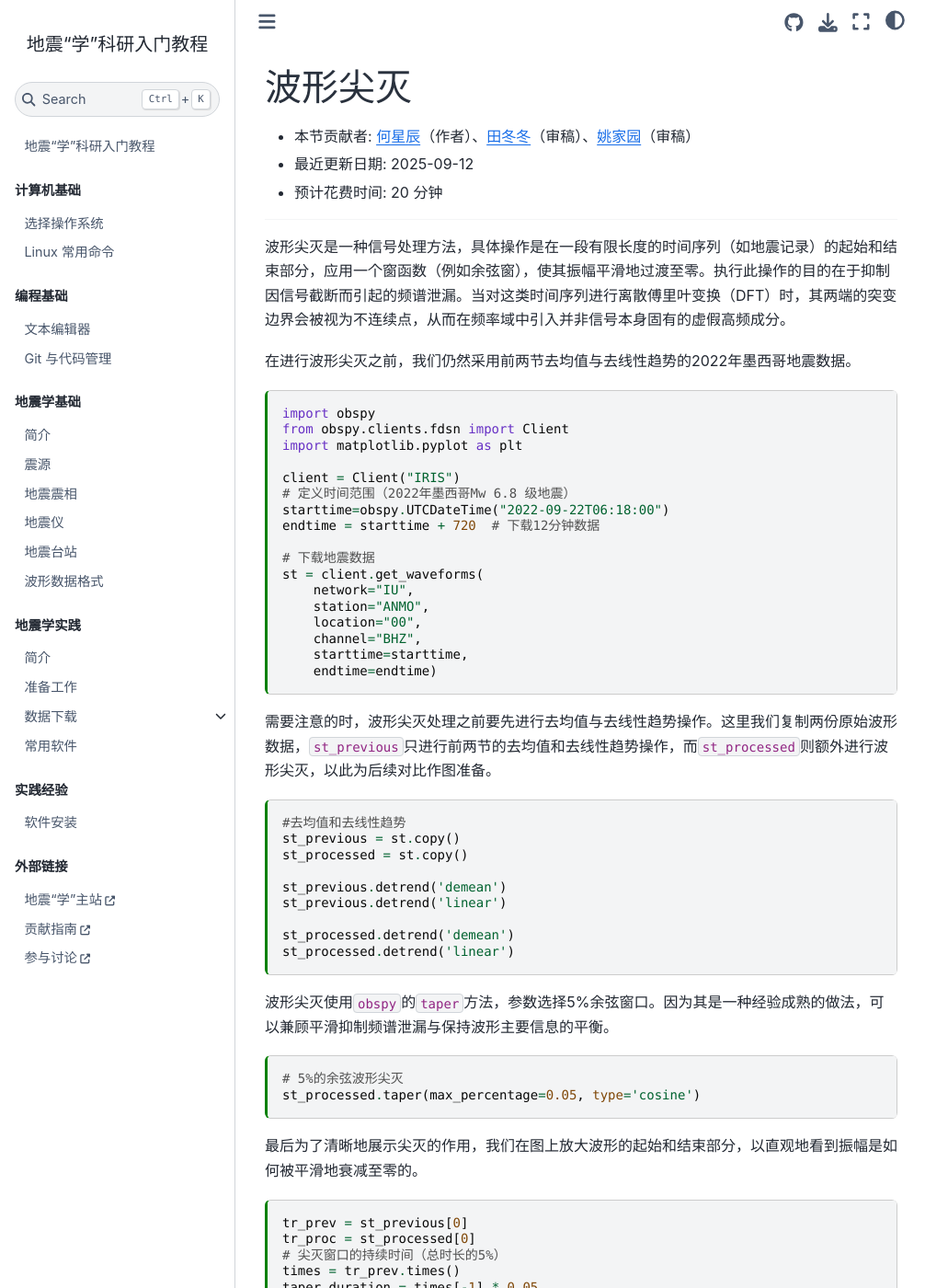
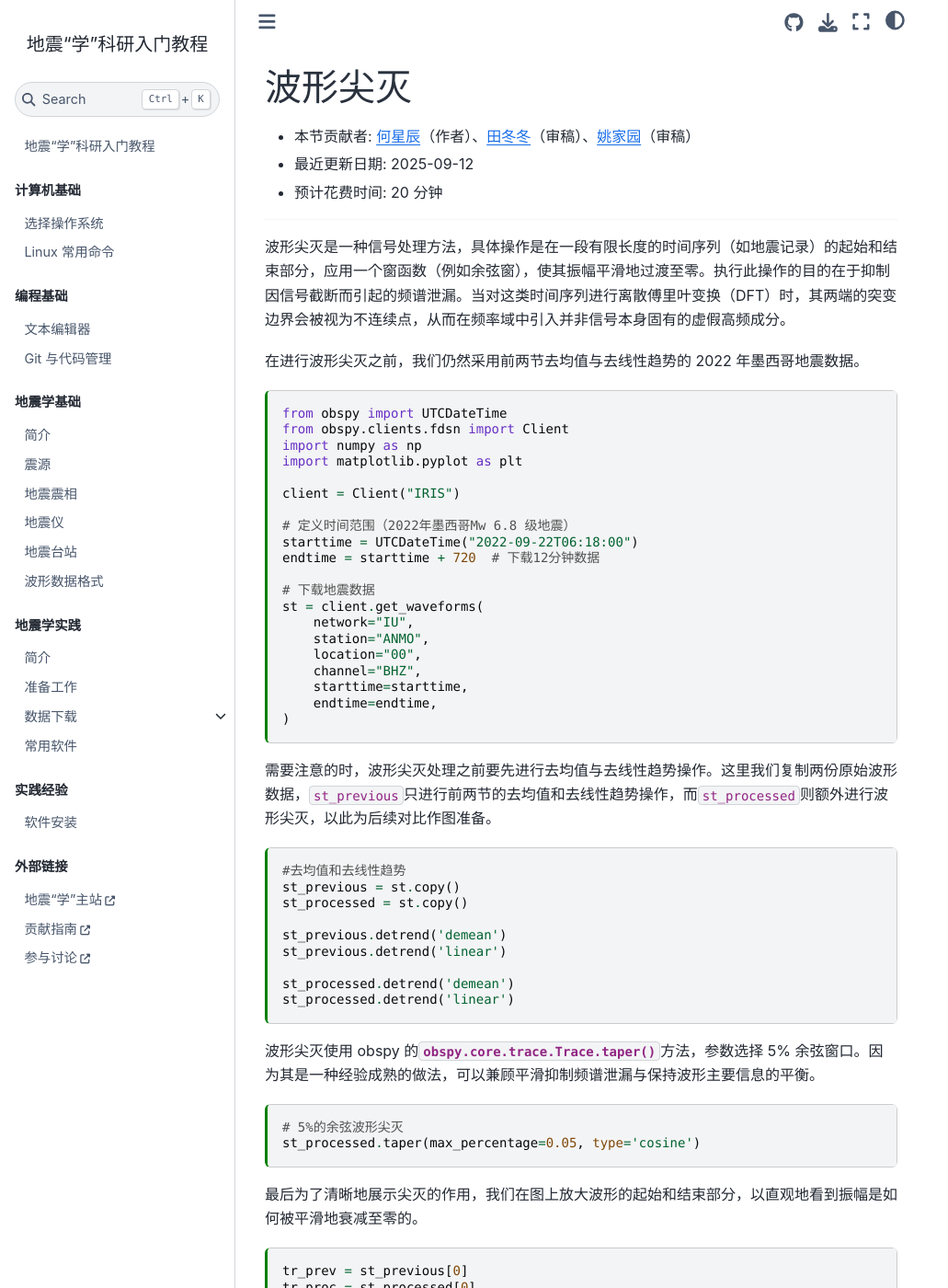
Before and after one commit to seismo-learn/seismology101, a Jupyter Book: the page built from source/exercises/taper.md, in a window 1280 px wide and 1400 px high. Shown: the whole window at 92% size, without its empty margins (0-1031 px from the left). Built offline with Jupyter Book 1.0.4 settings and Sphinx 7.4.7 and the Sphinx Book theme 1.1.4, drawn with Linux system fonts in a browser that asks for light colours; pages that are not in the unit, such as notebooks, are missing from menus; some of the changed text lies outside the part shown.

Commit message:
git commit -m "adjust layout"

````diff
--- a/source/exercises/taper.md
+++ b/source/exercises/taper.md
@@ -11,8 +11,6 @@
   name: python3
 ---
 
-
-
 # 波形尖灭
 
 - 本节贡献者: [何星辰](https://github.com/Chuan1937)（作者）、[田冬冬](https://me.seisman.info/)（审稿）、[姚家园](https://github.com/core-man)（审稿）
@@ -21,21 +19,20 @@
 
 ---
 
-
-
 波形尖灭是一种信号处理方法，具体操作是在一段有限长度的时间序列（如地震记录）的起始和结束部分，应用一个窗函数（例如余弦窗），使其振幅平滑地过渡至零。执行此操作的目的在于抑制因信号截断而引起的频谱泄漏。当对这类时间序列进行离散傅里叶变换（DFT）时，其两端的突变边界会被视为不连续点，从而在频率域中引入并非信号本身固有的虚假高频成分。
 
-
-在进行波形尖灭之前，我们仍然采用前两节去均值与去线性趋势的2022年墨西哥地震数据。
+在进行波形尖灭之前，我们仍然采用前两节去均值与去线性趋势的 2022 年墨西哥地震数据。
 
 ```{code-cell} ipython3
-import obspy
+from obspy import UTCDateTime
 from obspy.clients.fdsn import Client
+import numpy as np
 import matplotlib.pyplot as plt
 
 client = Client("IRIS")
+
 # 定义时间范围（2022年墨西哥Mw 6.8 级地震）
-starttime=obspy.UTCDateTime("2022-09-22T06:18:00")
+starttime = UTCDateTime("2022-09-22T06:18:00")
 endtime = starttime + 720  # 下载12分钟数据
 
 # 下载地震数据
@@ -45,9 +42,9 @@
     location="00",
     channel="BHZ",
     starttime=starttime,
-    endtime=endtime)
+    endtime=endtime,
+)
 ```
-
 
 需要注意的时，波形尖灭处理之前要先进行去均值与去线性趋势操作。这里我们复制两份原始波形数据，`st_previous`只进行前两节的去均值和去线性趋势操作，而`st_processed`则额外进行波形尖灭，以此为后续对比作图准备。
 
@@ -63,7 +60,7 @@
 st_processed.detrend('linear')
 ```
 
-波形尖灭使用`obspy`的`taper`方法，参数选择5%余弦窗口。因为其是一种经验成熟的做法，可以兼顾平滑抑制频谱泄漏与保持波形主要信息的平衡。
+波形尖灭使用 obspy 的{meth}`obspy.core.trace.Trace.taper`方法，参数选择 5% 余弦窗口。因为其是一种经验成熟的做法，可以兼顾平滑抑制频谱泄漏与保持波形主要信息的平衡。
 
 ```{code-cell} ipython3
 # 5%的余弦波形尖灭
@@ -92,7 +88,6 @@
 # 标记出将要放大的区域
 ax1.axvspan(0, taper_duration, color='blue', alpha=0.2, label='Zoom Area')
 ax1.axvspan(times[-1] - taper_duration, times[-1], color='blue', alpha=0.2)
-
 
 # 放大波形两端，突出尖灭效果
 # 起始段
@@ -117,12 +112,9 @@
 ax3.legend()
 ax3.grid(True)
 
-plt.suptitle("Waveform Tapering", fontsize=16)
+plt.suptitle("Tapering Comparison (2022 Mexico Earthquake, IU.ANMO.BHZ)'", fontsize=16)
 plt.tight_layout()
 plt.show()
-
 ```
 
-
-
 可以看到，底部右侧放大图中经过去均值与去线性趋势的波形数据（黑线）在记录的结束处是一个突变的、非零的“硬边界”，而经过尖灭处理的波形（红线）则被平滑地塑造为从零“淡入”并最终“淡出”至零的“软边界”。从而有效抑制了频谱泄漏。
````
Also changed, not shown: other parts of source/exercises/taper.md (+0 -1 lines).
